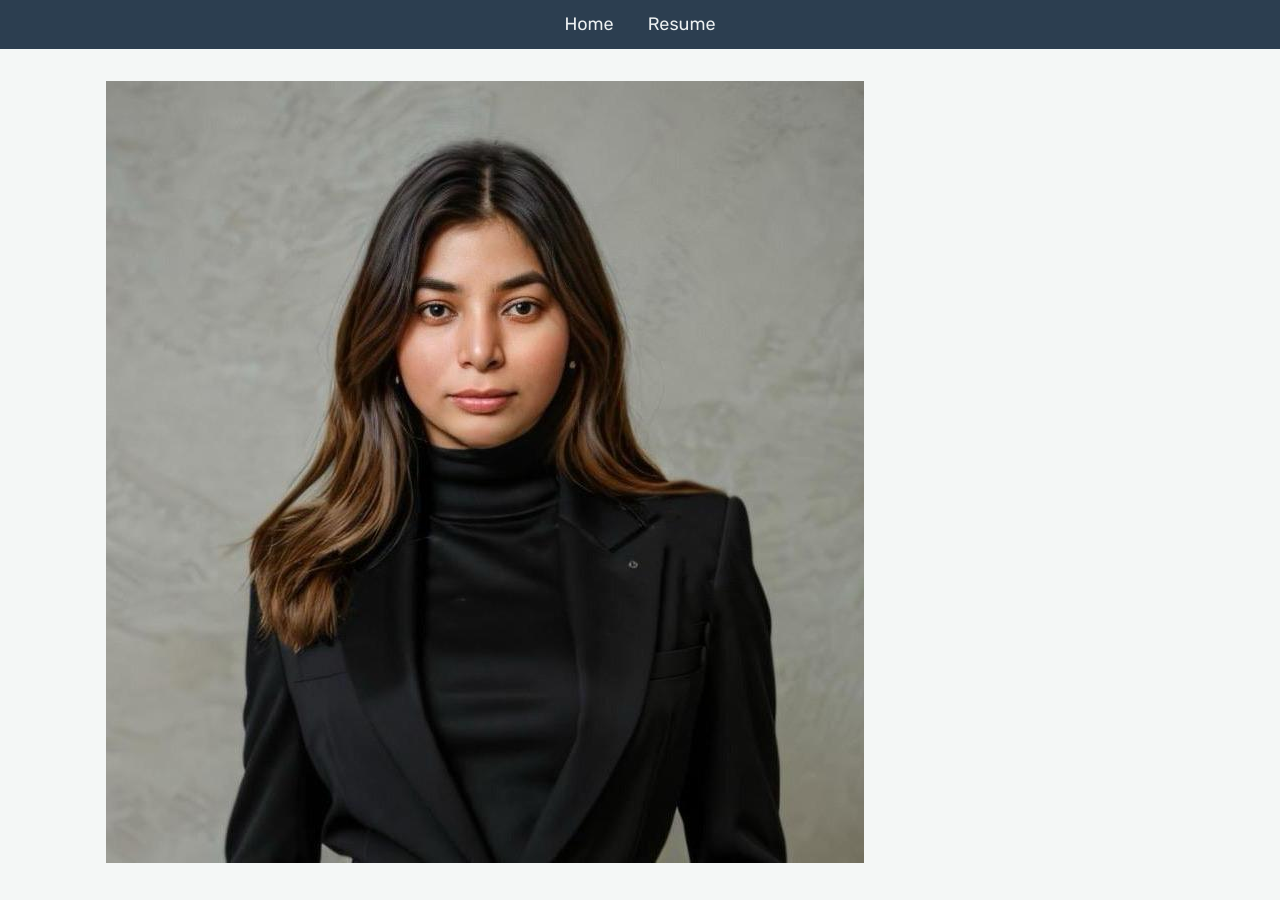
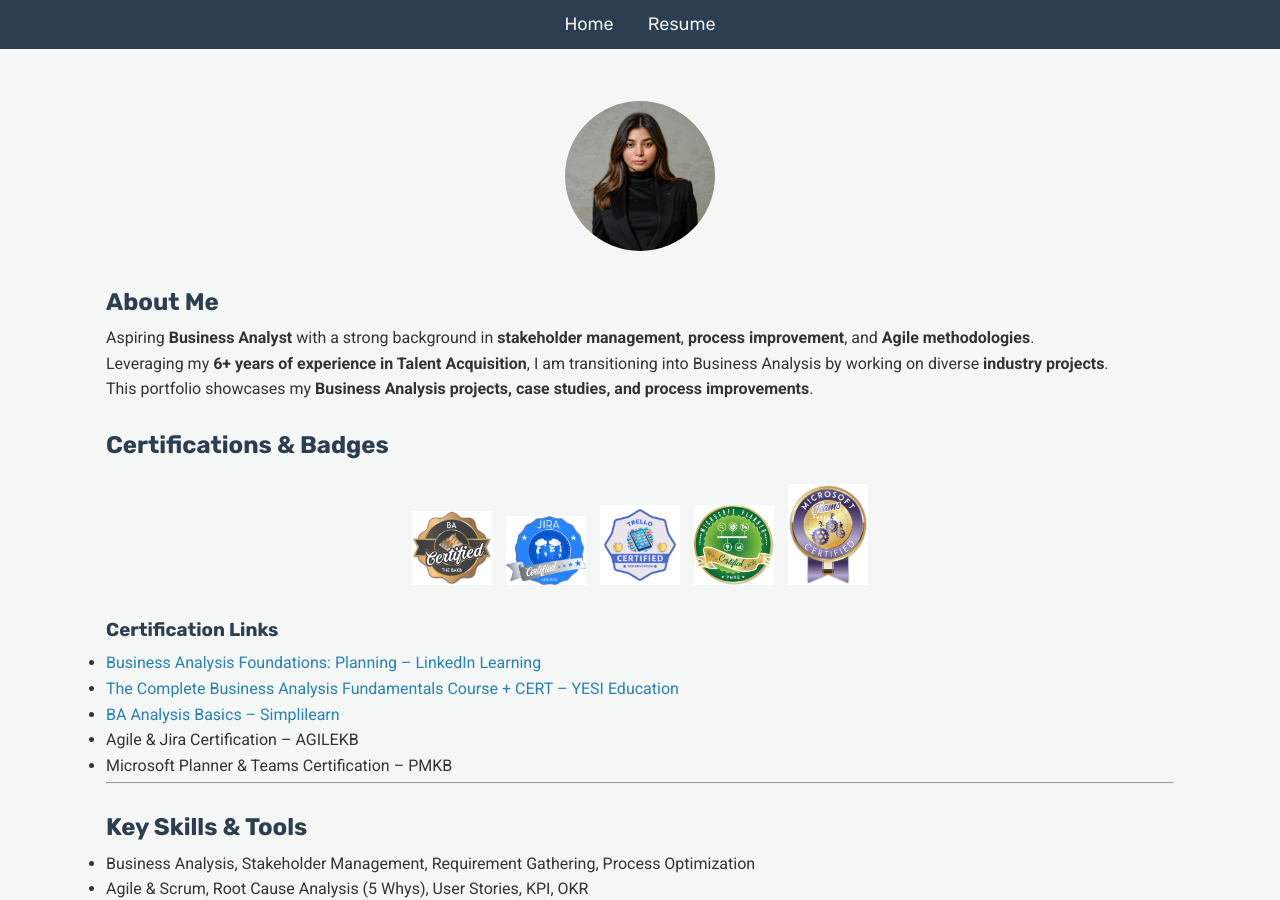
Before and after one commit to savithakandugula/savithakandugula.github.io, a Jekyll site: the page built from index.md, in a window 1280 px wide and 900 px high. Built offline with Jekyll 4.4.1, drawn with Linux system fonts in a browser that asks for light colours.

Commit message:
Update index.md

```diff
--- a/index.md
+++ b/index.md
@@ -5,7 +5,7 @@ title: "Savitha Kandugula - Business Analyst Portfolio"
 
 
 <!-- Profile Picture Section -->
-<div class="section text-center"><img src="/assets/image.jpg" alt="profile picture" class="image-pic"></div>
+<div class="section text-center"><img src="/assets/image.jpg" alt="profile picture" class="profile-pic"></div>
 
 ## About Me
 
```
